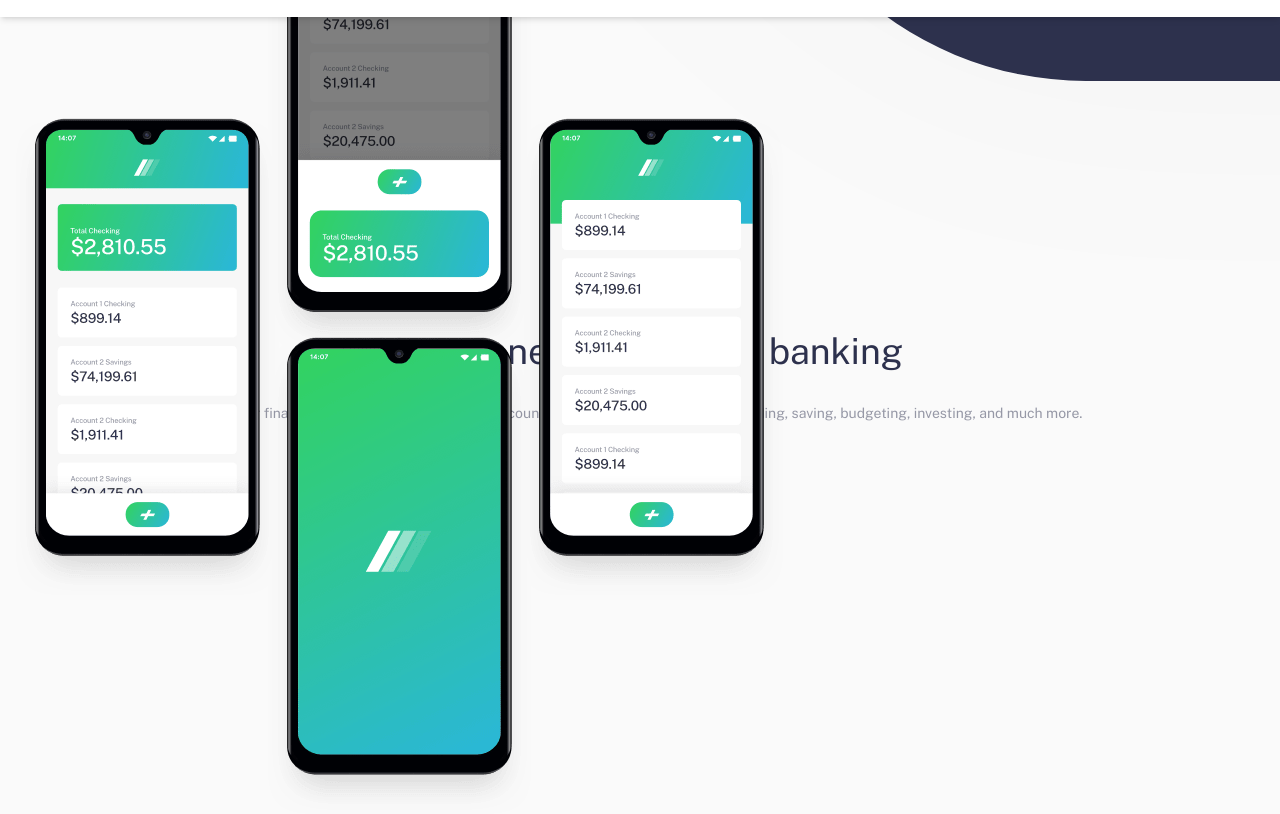
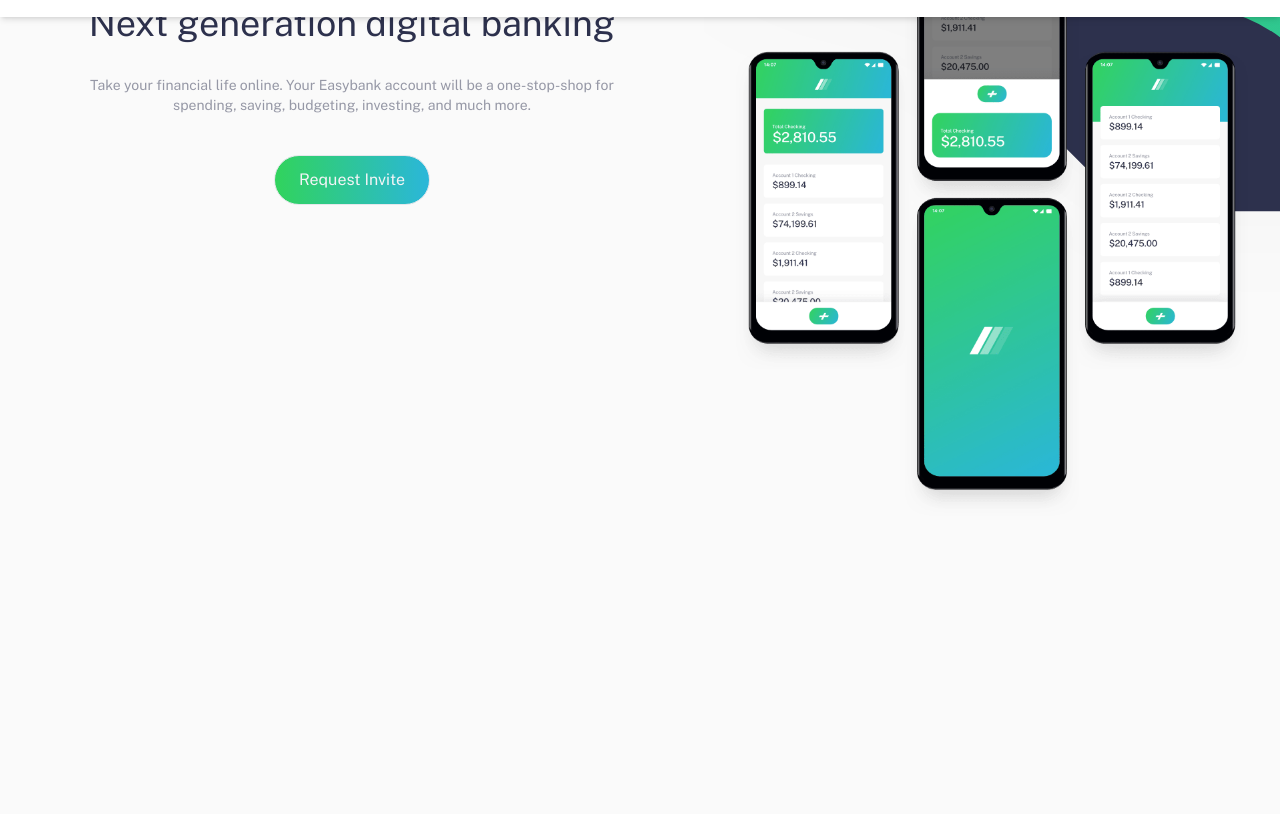
Before and after one commit to SanMajur/easybank, a website: page public/index.html in a window 1280 px wide. Shown: the part 61-875 px from the top of the page. After the commit the page ends 800 px from the top, so only its background shows below. Drawn offline with nearby package versions, Linux system fonts and the light colour scheme.

Commit message:
fixed margin top bugs

```diff
--- a/public/index.html
+++ b/public/index.html
@@ -74,11 +74,11 @@
     </div>
   </header>
   <main>
-    <section class="mt-0 flex flex-col" aria-label="Hero section">
-      <div class="bg-heroMobileBg bg-cover bg-center-bottom bg-no-repeat  relative min-h-22.7rem top-14">
-        <img class="absolute -top-108px px-4" src="./images/image-mockups.png" alt="">
+    <section class="mt-0 flex flex-col lg:flex-row" aria-label="Hero section">
+      <div class="lg:order-2 lg:flex-1 bg-heroMobileBg bg-cover bg-center-bottom bg-no-repeat  relative min-h-22.7rem top-14">
+        <img class="absolute -top-108px px-8" src="./images/image-mockups.png" alt="">
       </div>
-      <div class="px-10 text-center py-10">
+      <div class="lg:container px-10 lg:px-16 text-center mt-16 lg:order-1 lg:flex-1">
         <h2 class="text-4xl text-primary-Dark-Blue pb-6">Next generation digital banking</h2>
         <p class="text-sm py-2 text-neutral-Grayish-Blue">Take your financial life online. Your Easybank account will be a one-stop-shop
           for spending, saving, budgeting, investing, and much more.
--- a/src/css/tailwind.css
+++ b/src/css/tailwind.css
@@ -15,6 +15,7 @@
     .open div:first-child {
         @apply block opacity-100 visible
     }
+
 }
 @layer utilities {
     @keyframes fade-in {
--- a/tailwind.config.js
+++ b/tailwind.config.js
@@ -52,7 +52,7 @@
         '60px' : '3.75rem',
         '21px': '1.3125rem',
         '307px': '19.1875rem',
-        '108px': '7.5rem',
+        '108px': '6.625rem',
       },
       keyframes: {
         'fade-out': {
@@ -74,7 +74,7 @@
         'fade-out': 'fade-out 300ms ease-in-out forwards'
       },
       minHeight: {
-        '22.7rem': '22rem',
+        '22.7rem': '21rem',
         '41rem': '37rem',
       },
       width: {
```
Also changed, not shown: public/css/style.css.
